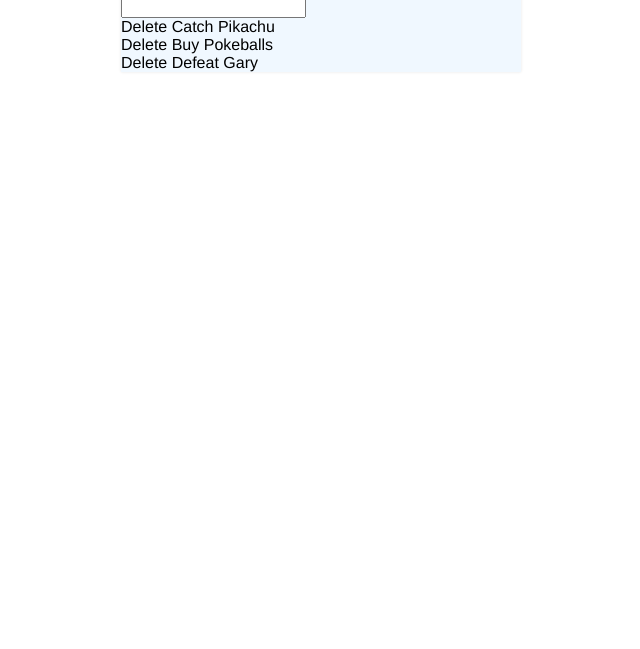
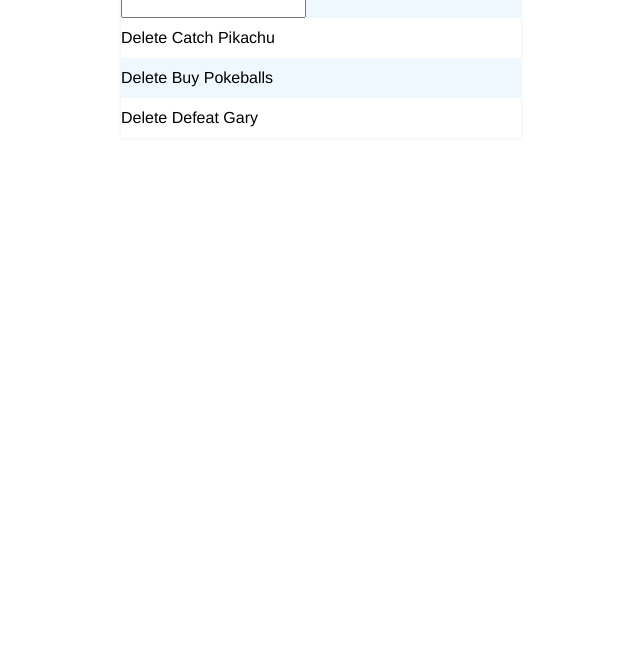
Before and after one commit to Achlaw/js_to_do_list, a plain HTML site: page index.html in a window 1280 px wide. Shown: the part 151-800 px from the top of the page, without its empty margins (319-959 px from the left). Drawn offline with Linux system fonts and the light colour scheme.

Commit message:
Add styling to <li>

```diff
--- a/assets/css/to_do_list.css
+++ b/assets/css/to_do_list.css
@@ -19,6 +19,16 @@ ul {
   padding: 0;
 }
 
+li {
+  background: white;
+  height: 40px;
+  line-height: 40px;
+}
+
+li:nth-child(2n) {
+  background: #F0F8FF;
+}
+
 #container {
   background: #F0F8FF;
   width: 400px;
```
